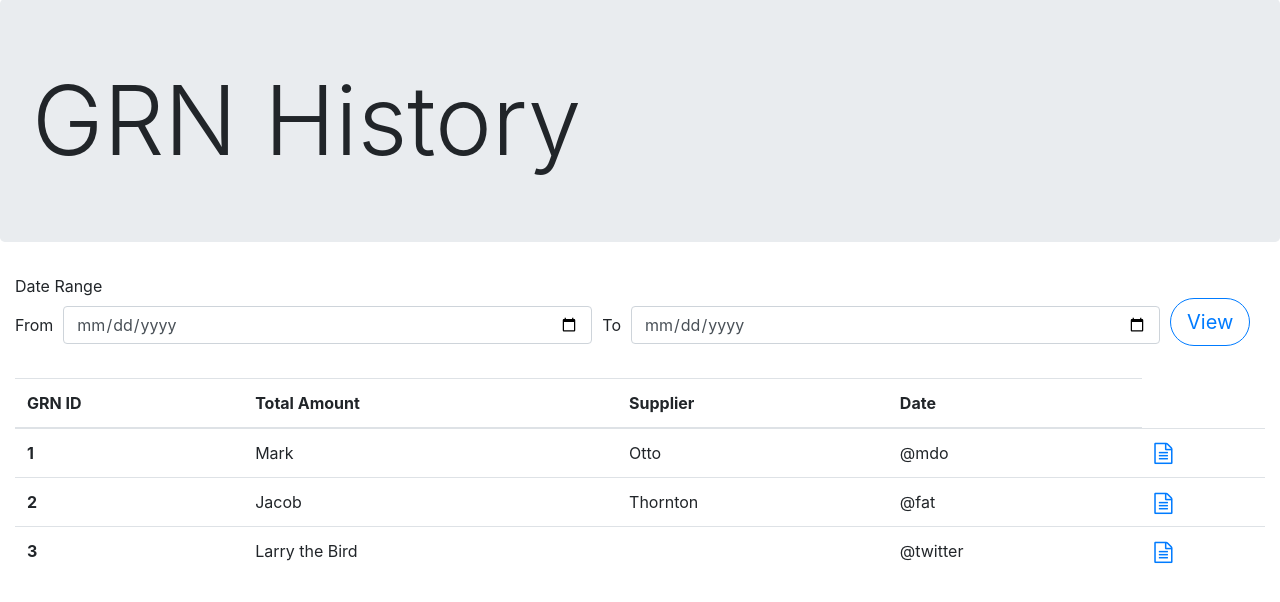
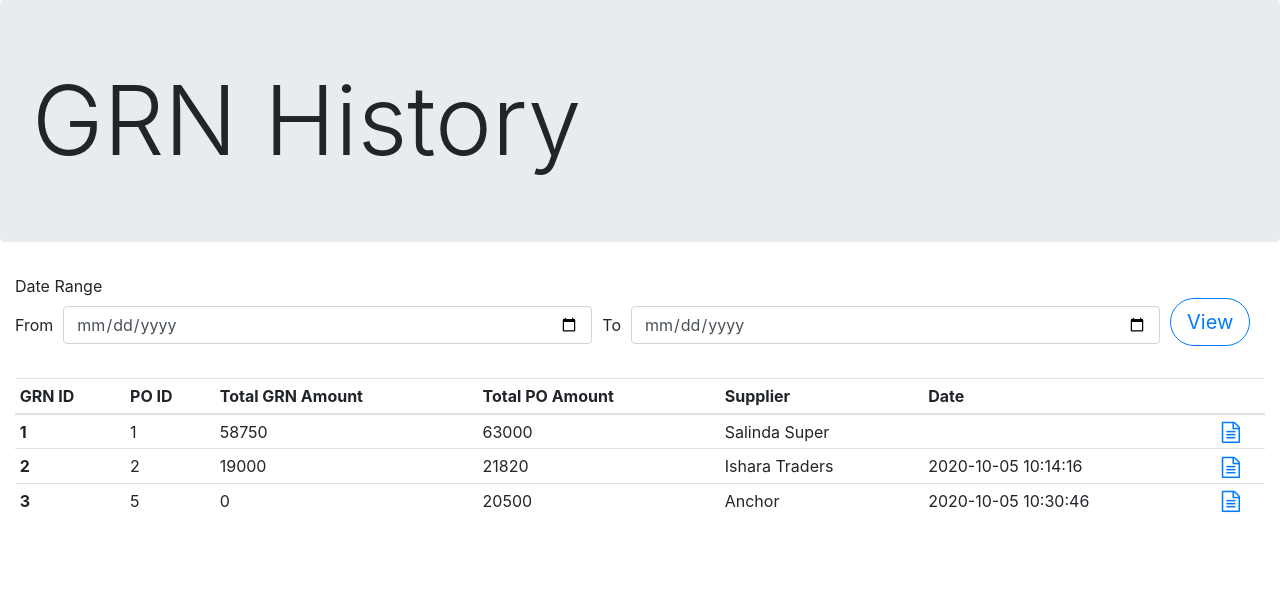
Before and after one commit to Ishara997567/dulara_auto_detailing, a PHP site: page /view/sale-grn-history.php in a window 1280 px wide. Shown: the part 57-659 px from the top of the page. Run offline with PHP 8.4, Linux system fonts and the light colour scheme; data comes from the database, SQL or seed files in the repository; some libraries are stand-ins or nearby versions.

Commit message:
GRN History Finished

```diff
--- /dev/null
+++ b/assets/js/sale-grn-history.js
@@ -0,0 +1,44 @@
+$(document).ready(function (){
+
+    $("#btn_dr_view").click(function (){
+        let startDate = $("#from_date").val();
+        let endDate = $("#to_date").val();
+
+        let url = "../controller/salecontroller.php?status=grn_history_date_range";
+        $.post(url, {startDate:startDate, endDate:endDate}, function (data){
+            $("#grn_history_ranged").html(data);
+
+
+
+            $(".grn-history tbody tr td").on("click", "a", function (){
+                let grnId = $(this).data('id');
+
+                let url = "../controller/salecontroller.php?status=manage_grn_history";
+                $.post(url, {grnId:grnId}, function (data){
+                    $("#grn_content").html(data);
+                });
+
+            });
+
+
+
+
+        });
+    });
+
+
+
+    $(".grn-history tbody tr td").on("click", "a", function (){
+        let grnId = $(this).data('id');
+
+        let url = "../controller/salecontroller.php?status=manage_grn_history";
+        $.post(url, {grnId:grnId}, function (data){
+            $("#grn_content").html(data);
+        });
+
+    });
+
+
+
+
+})
--- a/model/sale_model.php
+++ b/model/sale_model.php
@@ -112,7 +112,7 @@ class Sale{
     public function getPOItemsByPOId($po_id)
     {
         $con = $GLOBALS['conn'];
-        $sql = "SELECT poi.poi_item_id, i.item_name, poi_item_price, poi.poi_item_qty, poi.poi_item_amount FROM sale_purchase_order_item poi, item i WHERE poi.poi_po_id = '$po_id' AND poi.poi_item_id = i.item_id;";
+        $sql = "SELECT poi.poi_item_id, i.item_name, poi.poi_item_price, poi.poi_item_qty, poi.poi_item_amount FROM sale_purchase_order_item poi, item i WHERE poi.poi_po_id = '$po_id' AND poi.poi_item_id = i.item_id;";
         return $con->query($sql);
     }
 
@@ -122,4 +122,32 @@ class Sale{
         $sql = "SELECT po.*, s.sup_name FROM sale_purchase_order po, supplier s WHERE po.po_supplier_id = s.sup_id AND po.po_created_at BETWEEN '$d_start' AND '$d_end';";
         return $con->query($sql);
     }
+
+    public function getGRN()
+    {
+        $con = $GLOBALS["conn"];
+        $sql = "SELECT g.sgrn_id, p.po_id, g.sgrn_total_amount, p.po_amount, s.sup_name, g.sgrn_created_at FROM sale_grn g, sale_purchase_order p, supplier s WHERE g.sgrn_po_id = p.po_id AND p.po_supplier_id = s.sup_id;";
+        return $con->query($sql);
+    }
+
+    public function getGRNById($grn_id)
+    {
+        $con = $GLOBALS["conn"];
+        $sql = "SELECT g.sgrn_id, p.po_id, g.sgrn_total_amount, p.po_amount, s.sup_name, g.sgrn_created_at FROM sale_grn g, sale_purchase_order p, supplier s WHERE g.sgrn_po_id = p.po_id AND p.po_supplier_id = s.sup_id AND g.sgrn_id = '$grn_id';";
+        return $con->query($sql);
+    }
+
+    public function getGRNItemsByGRNId($grn_id)
+    {
+        $con = $GLOBALS['conn'];
+        $sql = "SELECT gi.sgi_item_id, i.item_name, pi.poi_item_qty, pi.poi_item_price, pi.poi_item_amount, gi.sgi_qty, gi.sgi_p_price, gi.sgi_amount FROM  sale_purchase_order p, sale_purchase_order_item pi, sale_grn g, sale_grn_item gi, item i WHERE g.sgrn_id = gi.sgi_grn_id AND p.po_id = pi.poi_po_id AND gi.sgi_item_id = pi.poi_item_id AND g.sgrn_po_id = p.po_id AND i.item_id = gi.sgi_item_id AND g.sgrn_id = '$grn_id';";
+        return $con->query($sql);
+    }
+
+    public function getGRNByDateRange($d_start, $d_end)
+    {
+        $con = $GLOBALS["conn"];
+        $sql = "SELECT g.sgrn_id, p.po_id, g.sgrn_total_amount, p.po_amount, s.sup_name, g.sgrn_created_at FROM sale_grn g, sale_purchase_order p, supplier s WHERE g.sgrn_po_id = p.po_id AND p.po_supplier_id = s.sup_id AND g.sgrn_created_at BETWEEN '$d_start' AND '$d_end';";
+        return $con->query($sql);
+    }
 }
--- a/view/sale-grn-history.php
+++ b/view/sale-grn-history.php
@@ -1,4 +1,9 @@
-<?php include '../includes/header.php'; ?>
+<?php include '../includes/header.php';
+include "../model/sale_model.php";
+
+$saleObj = new Sale();
+
+?>
 <title>GRN History</title>
 </head>
 <body>
@@ -23,7 +28,7 @@
                 <input type="date" id="to_date" class="form-control"/>
             </div>
             <div class="col-1">
-                <button type="submit" class="btn btn-lg mt-n2 btn-outline-primary rounded-pill">View</button>
+                <button type="button" class="btn btn-lg mt-n2 btn-outline-primary rounded-pill" id="btn_dr_view">View</button>
             </div>
         </div>
     </form>
@@ -31,38 +36,103 @@
     <div class="row mt-2">&nbsp;</div>
 
     <div class="table-responsive">
-        <table class="table table-hover table">
+        <table class="table table-hover table-sm grn-history">
             <thead>
             <tr>
                 <th scope="col">GRN ID</th>
-                <th scope="col">Total Amount</th>
+                <th scope="col">PO ID</th>
+                <th scope="col">Total GRN Amount</th>
+                <th scope="col">Total PO Amount</th>
                 <th scope="col">Supplier</th>
                 <th scope="col">Date</th>
+                <th scope="col">&nbsp;</th>
             </tr>
             </thead>
-            <tbody>
+            <tbody id="grn_history_ranged">
+            <?php
+            $gresult = $saleObj->getGRN();
+            while($r=$gresult->fetch_assoc())
+            {
+            ?>
             <tr>
-                <th scope="row">1</th>
-                <td>Mark</td>
-                <td>Otto</td>
-                <td>@mdo</td>
-                <td><a href="#"><i class="fa fa-lg fa-file-text-o"></i></a></td>
+                <th scope="row"><?php echo $r["sgrn_id"]; ?></th>
+                <td><?php echo $r["po_id"]; ?></td>
+                <td><?php echo $r["sgrn_total_amount"]; ?></td>
+                <td><?php echo $r["po_amount"]; ?></td>
+                <td><?php echo $r["sup_name"]; ?></td>
+                <td><?php echo $r["sgrn_created_at"]; ?></td>
+                <td><a href="#modal_manage_grn" data-toggle="modal" data-id="<?php echo $r["sgrn_id"]; ?>"><i class="fa fa-lg fa-file-text-o"></i></a></td>
             </tr>
-            <tr>
-                <th scope="row">2</th>
-                <td>Jacob</td>
-                <td>Thornton</td>
-                <td>@fat</td>
-                <td><a href="#"><i class="fa fa-lg fa-file-text-o"></i></a></td>
-            </tr>
-            <tr>
-                <th scope="row">3</th>
-                <td colspan="2">Larry the Bird</td>
-                <td>@twitter</td>
-                <td><a href="#"><i class="fa fa-lg fa-file-text-o"></i></a></td>
-            </tr>
+            <?php } ?>
             </tbody>
         </table>
     </div>
+
+
+
+
+
+
+
+
+    <!-- Modal for Managing GRN History    -->
+
+
+
+
+    <div class="modal fade" tabindex="-1" role="dialog" id="modal_manage_grn" aria-labelledby="modal_manage_grn" aria-hidden="true">
+
+        <div class="modal-dialog modal-xl" role="document">
+            <div class="modal-content">
+                <div class="modal-header">
+                    <h3 class="modal-title">Manage GRN History</h3>
+                    <button type="button" class="close" data-dismiss="modal">
+                    <span aria-hidden="true">
+                        &times;
+                    </span>
+                    </button>
+                </div>
+
+                <div class="modal-body">
+                    <form action="#" id="grn_content">
+
+                    </form>
+                </div>
+
+                <div class="modal-footer">
+                    <button type="button" class="btn btn-secondary" data-dismiss="modal">Close</button>
+                </div>
+            </div>
+
+        </div>
+
+    </div>
+
+
+
+
+
+
+
+
+    <!-- End of Modal for Managing GRN History    -->
+
+
+
+
+
+
+
+
+
+
+
+
+
+
 </div>
 <?php include '../includes/footer.php'; ?>
+<script src="../assets/js/sale-grn-history.js"></script>
+<script>
+    $(".grn-history").DataTable();
+</script>
```
Also changed, not shown: controller/salecontroller.php (+140 -8 lines).
